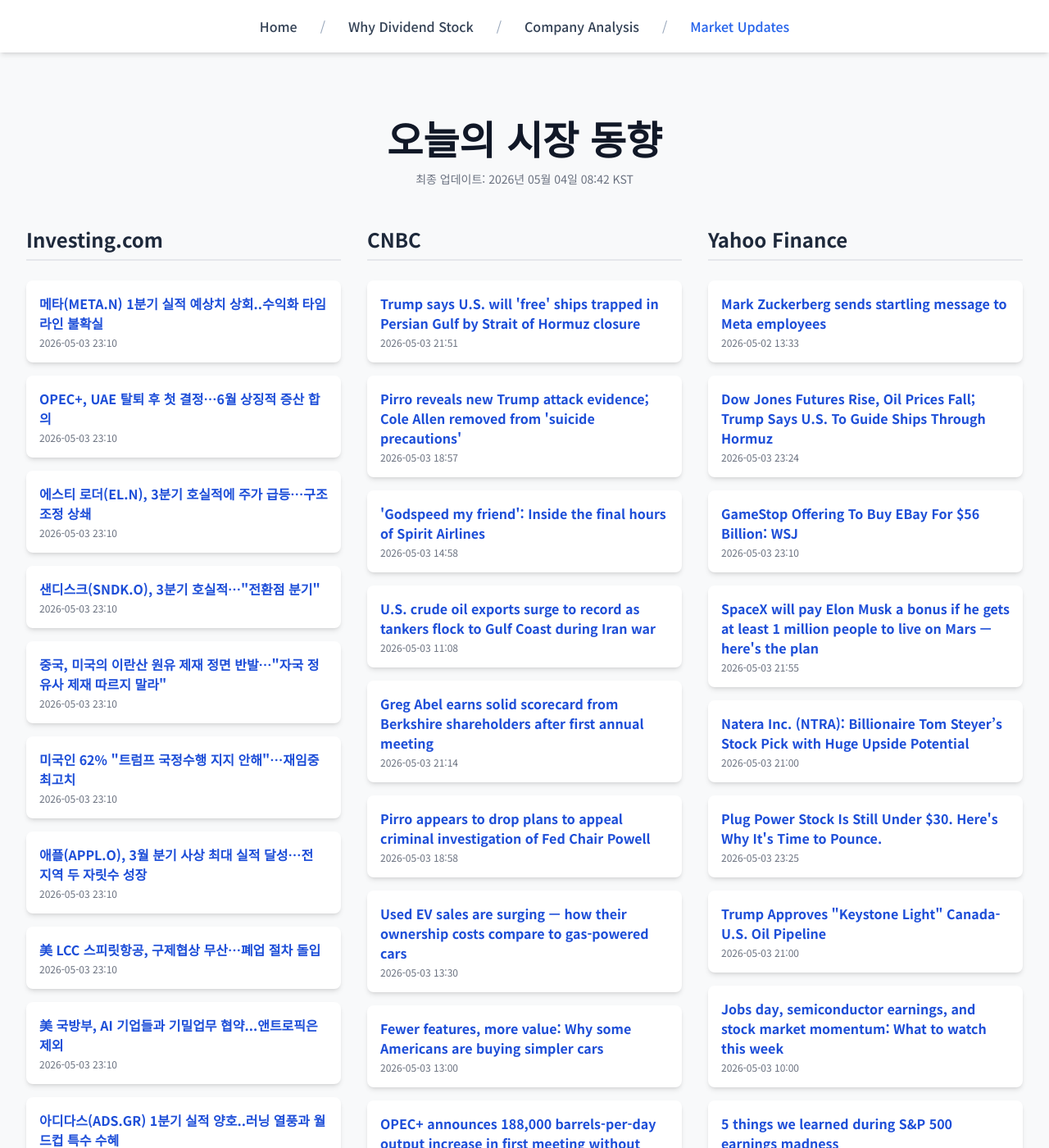
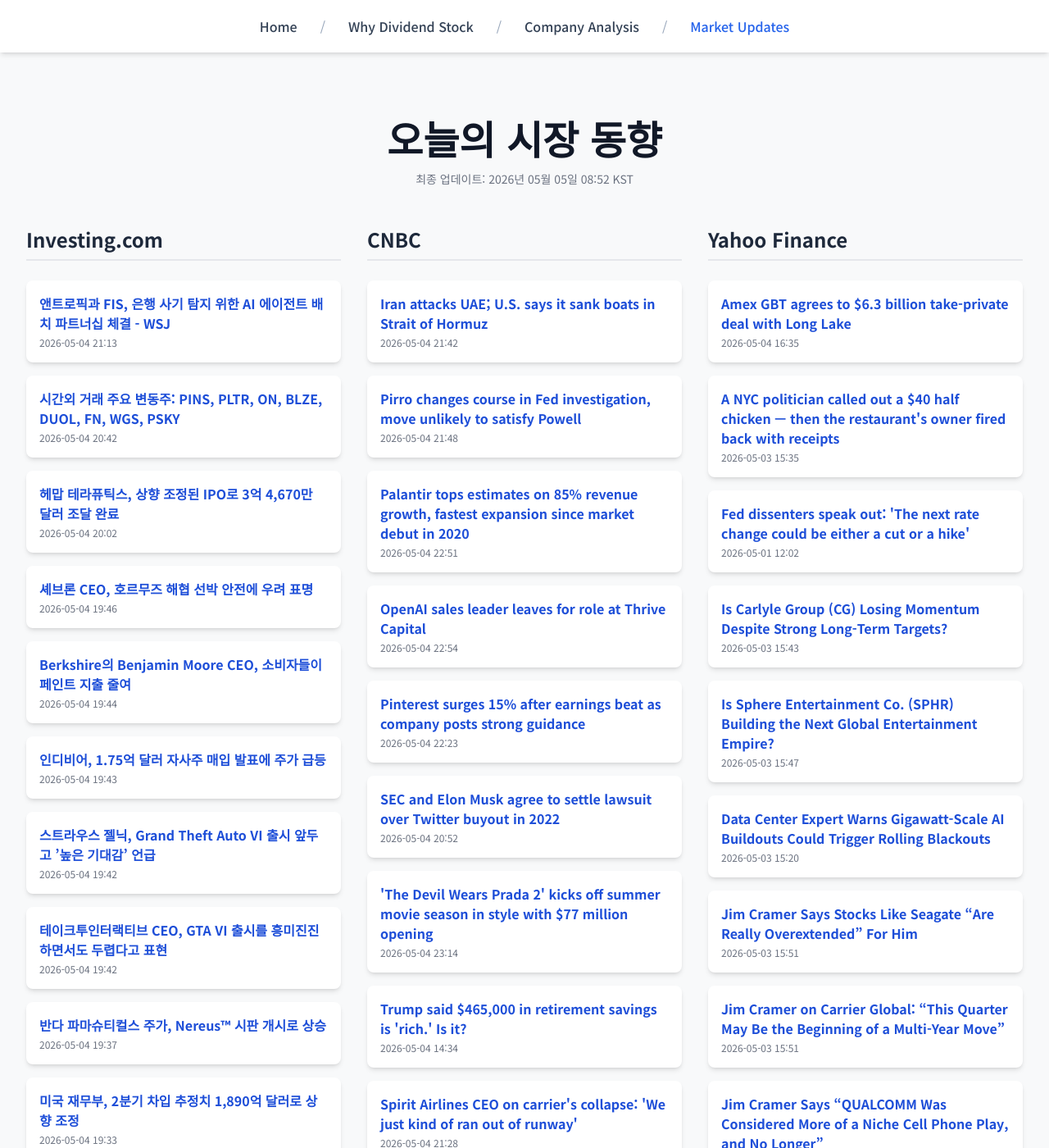
Before and after one commit to Kay-Hwang/my-company-analysis, a Jekyll site: the page built from market-updates.html, in a window 1280 px wide and 1400 px high. Shown: the whole window at 82% size. Built offline with Jekyll 4.4.1, drawn with Linux system fonts in a browser that asks for light colours; nearby versions of some CDN libraries; a script that is not in the unit is left out; some of the changed text lies outside the part shown.

Commit message:
Update daily data

```diff
--- a/_data/latest_data.json
+++ b/_data/latest_data.json
@@ -1,190 +1,190 @@
 {
-  "lastUpdated": "2026년 05월 04일 08:42 KST",
+  "lastUpdated": "2026년 05월 05일 08:52 KST",
   "news": {
     "investing": [
       {
-        "title": "메타(META.N) 1분기 실적 예상치 상회..수익화 타임라인 불확실",
-        "link": "https://kr.investing.com/news/stock-market-news/article-1924405",
-        "pubDate": "2026-05-03 23:10:26",
-        "summary": "메타(META.N) 1분기 실적 예상치 상회..수익화 타임라인 불확실"
+        "title": "앤트로픽과 FIS, 은행 사기 탐지 위한 AI 에이전트 배치 파트너십 체결 - WSJ",
+        "link": "https://kr.investing.com/news/stock-market-news/article-1926110",
+        "pubDate": "2026-05-04 21:13:59",
+        "summary": "앤트로픽과 FIS, 은행 사기 탐지 위한 AI 에이전트 배치 파트너십 체결 - WSJ"
       },
       {
-        "title": "OPEC+, UAE 탈퇴 후 첫 결정…6월 상징적 증산 합의",
-        "link": "https://kr.investing.com/news/stock-market-news/article-1924404",
-        "pubDate": "2026-05-03 23:10:26",
-        "summary": "OPEC+, UAE 탈퇴 후 첫 결정…6월 상징적 증산 합의"
+        "title": "시간외 거래 주요 변동주: PINS, PLTR, ON, BLZE, DUOL, FN, WGS, PSKY",
+        "link": "https://kr.investing.com/news/stock-market-news/article-432SI-1926045",
+        "pubDate": "2026-05-04 20:42:03",
+        "summary": "시간외 거래 주요 변동주: PINS, PLTR, ON, BLZE, DUOL, FN, WGS, PSKY"
       },
       {
-        "title": "에스티 로더(EL.N), 3분기 호실적에 주가 급등…구조조정 상쇄",
-        "link": "https://kr.investing.com/news/stock-market-news/article-1924403",
-        "pubDate": "2026-05-03 23:10:26",
-        "summary": "에스티 로더(EL.N), 3분기 호실적에 주가 급등…구조조정 상쇄"
+        "title": "헤맙 테라퓨틱스, 상향 조정된 IPO로 3억 4,670만 달러 조달 완료",
+        "link": "https://kr.investing.com/news/stock-market-news/article-432SI-1925902",
+        "pubDate": "2026-05-04 20:02:08",
+        "summary": "헤맙 테라퓨틱스, 상향 조정된 IPO로 3억 4,670만 달러 조달 완료"
       },
       {
-        "title": "샌디스크(SNDK.O), 3분기 호실적…\"전환점 분기\"",
-        "link": "https://kr.investing.com/news/stock-market-news/article-1924402",
-        "pubDate": "2026-05-03 23:10:25",
-        "summary": "샌디스크(SNDK.O), 3분기 호실적…\"전환점 분기\""
+        "title": "셰브론 CEO, 호르무즈 해협 선박 안전에 우려 표명",
+        "link": "https://kr.investing.com/news/stock-market-news/article-1925892",
+        "pubDate": "2026-05-04 19:46:26",
+        "summary": "셰브론 CEO, 호르무즈 해협 선박 안전에 우려 표명"
       },
       {
-        "title": "중국, 미국의 이란산 원유 제재 정면 반발…\"자국 정유사 제재 따르지 말라\"",
-        "link": "https://kr.investing.com/news/stock-market-news/article-1924401",
-        "pubDate": "2026-05-03 23:10:25",
-        "summary": "중국, 미국의 이란산 원유 제재 정면 반발…\"자국 정유사 제재 따르지 말라\""
+        "title": "Berkshire의 Benjamin Moore CEO, 소비자들이 페인트 지출 줄여",
+        "link": "https://kr.investing.com/news/stock-market-news/article-93CH-1925886",
+        "pubDate": "2026-05-04 19:44:08",
+        "summary": "Berkshire의 Benjamin Moore CEO, 소비자들이 페인트 지출 줄여"
       },
       {
-        "title": "미국인 62% \"트럼프 국정수행 지지 안해\"…재임중 최고치",
-        "link": "https://kr.investing.com/news/stock-market-news/article-1924400",
-        "pubDate": "2026-05-03 23:10:25",
-        "summary": "미국인 62% \"트럼프 국정수행 지지 안해\"…재임중 최고치"
+        "title": "인디비어, 1.75억 달러 자사주 매입 발표에 주가 급등",
+        "link": "https://kr.investing.com/news/stock-market-news/article-93CH-1925884",
+        "pubDate": "2026-05-04 19:43:22",
+        "summary": "인디비어, 1.75억 달러 자사주 매입 발표에 주가 급등"
       },
       {
-        "title": "애플(APPL.O), 3월 분기 사상 최대 실적 달성…전 지역 두 자릿수 성장",
-        "link": "https://kr.investing.com/news/stock-market-news/article-1924399",
-        "pubDate": "2026-05-03 23:10:24",
-        "summary": "애플(APPL.O), 3월 분기 사상 최대 실적 달성…전 지역 두 자릿수 성장"
+        "title": "스트라우스 젤닉, Grand Theft Auto VI 출시 앞두고 ’높은 기대감’ 언급",
+        "link": "https://kr.investing.com/news/stock-market-news/article-93CH-1925881",
+        "pubDate": "2026-05-04 19:42:16",
+        "summary": "스트라우스 젤닉, Grand Theft Auto VI 출시 앞두고 ’높은 기대감’ 언급"
       },
       {
-        "title": "美 LCC 스피릿항공, 구제협상 무산…폐업 절차 돌입",
-        "link": "https://kr.investing.com/news/stock-market-news/article-1924398",
-        "pubDate": "2026-05-03 23:10:24",
-        "summary": "美 LCC 스피릿항공, 구제협상 무산…폐업 절차 돌입"
+        "title": "테이크투인터랙티브 CEO, GTA VI 출시를 흥미진진하면서도 두렵다고 표현",
+        "link": "https://kr.investing.com/news/stock-market-news/article-1925885",
+        "pubDate": "2026-05-04 19:42:06",
+        "summary": "테이크투인터랙티브 CEO, GTA VI 출시를 흥미진진하면서도 두렵다고 표현"
       },
       {
-        "title": "美 국방부, AI 기업들과 기밀업무 협약...앤트로픽은 제외",
-        "link": "https://kr.investing.com/news/stock-market-news/article-1924397",
-        "pubDate": "2026-05-03 23:10:24",
-        "summary": "美 국방부, AI 기업들과 기밀업무 협약...앤트로픽은 제외"
+        "title": "반다 파마슈티컬스 주가, Nereus™ 시판 개시로 상승",
+        "link": "https://kr.investing.com/news/stock-market-news/article-93CH-1925877",
+        "pubDate": "2026-05-04 19:37:14",
+        "summary": "반다 파마슈티컬스 주가, Nereus™ 시판 개시로 상승"
       },
       {
-        "title": "아디다스(ADS.GR) 1분기 실적 양호..러닝 열풍과 월드컵 특수 수혜",
-        "link": "https://kr.investing.com/news/stock-market-news/article-1924396",
-        "pubDate": "2026-05-03 23:10:24",
-        "summary": "아디다스(ADS.GR) 1분기 실적 양호..러닝 열풍과 월드컵 특수 수혜"
+        "title": "미국 재무부, 2분기 차입 추정치 1,890억 달러로 상향 조정",
+        "link": "https://kr.investing.com/news/stock-market-news/article-93CH-1925872",
+        "pubDate": "2026-05-04 19:33:17",
+        "summary": "미국 재무부, 2분기 차입 추정치 1,890억 달러로 상향 조정"
       }
     ],
     "cnbc": [
       {
-        "title": "Trump says U.S. will 'free' ships trapped in Persian Gulf by Strait of Hormuz closure",
-        "link": "https://www.cnbc.com/2026/05/03/trump-iran-strait-of-hormuz-trapped-ships.html",
-        "pubDate": "Sun, 03 May 2026 21:51:04 GMT",
-        "summary": "Vessels have been largely unable to pass through the Strait of Hormuz for months, disrupting key supply chains."
+        "title": "Iran attacks UAE; U.S. says it sank boats in Strait of Hormuz",
+        "link": "https://www.cnbc.com/2026/05/04/iran-war-uae-trump-ceasefire-missiles.html",
+        "pubDate": "Mon, 04 May 2026 21:42:35 GMT",
+        "summary": "Stock market indices fell, and oil prices rose after the reported attack on the United Arab Emirates by Iran, which came nearly a month into a ceasefire."
       },
       {
-        "title": "Pirro reveals new Trump attack evidence; Cole Allen removed from 'suicide precautions'",
-        "link": "https://www.cnbc.com/2026/05/03/trump-assassination-cole-allen-suicide-pirro.html",
-        "pubDate": "Sun, 03 May 2026 18:57:58 GMT",
-        "summary": "Until U.S. Attorney Jeanine Pirro's comments, prosecutors had not disclosed whose bullet hit the agent."
+        "title": "Pirro changes course in Fed investigation, move unlikely to satisfy Powell",
+        "link": "https://www.cnbc.com/2026/05/03/pirro-fed-powell.html",
+        "pubDate": "Mon, 04 May 2026 21:48:07 GMT",
+        "summary": "The U.S. attorney opted not to appeal a ruling that had blocked her subpoenas to the Fed."
       },
       {
-        "title": "'Godspeed my friend': Inside the final hours of Spirit Airlines",
-        "link": "https://www.cnbc.com/2026/05/02/spirit-airlines-shutdown-inside-the-final-hours.html",
-        "pubDate": "Sun, 03 May 2026 14:58:24 GMT",
-        "summary": "Spirit Airlines ceased operations overnight after a failed government bailout."
+        "title": "Palantir tops estimates on 85% revenue growth, fastest expansion since market debut in 2020",
+        "link": "https://www.cnbc.com/2026/05/04/palantir-pltr-q1-earnings-report-2026.html",
+        "pubDate": "Mon, 04 May 2026 22:51:10 GMT",
+        "summary": "Palantir reported better-than-expected revenue and profit, driven by growth in sales to U.S. government agencies."
       },
       {
-        "title": "U.S. crude oil exports surge to record as tankers flock to Gulf Coast during Iran war",
-        "link": "https://www.cnbc.com/2026/05/03/us-crude-oil-exports-surge-to-record-as-tankers-flock-to-gulf-coast.html",
-        "pubDate": "Sun, 03 May 2026 11:08:46 GMT",
-        "summary": "Oil exports are booming from the U.S. Gulf Coast thanks to the Middle East supply disruption caused by the Iran war."
+        "title": "OpenAI sales leader leaves for role at Thrive Capital",
+        "link": "https://www.cnbc.com/2026/05/04/open-ai-executive-leaves-thrive-capital.html",
+        "pubDate": "Mon, 04 May 2026 22:54:54 GMT",
+        "summary": "James Dyett joined OpenAI in 2023, shortly after the company underwent a period of explosive growth with the launch of its ChatGPT chatbot."
       },
       {
-        "title": "Greg Abel earns solid scorecard from Berkshire shareholders after first annual meeting",
-        "link": "https://www.cnbc.com/2026/05/03/berkshire-ceo-greg-abel-earns-solid-first-scorecard-after-first-annual-meeting.html",
-        "pubDate": "Sun, 03 May 2026 21:14:08 GMT",
-        "summary": "The reviews from longtime shareholders and professional investors were broadly positive, even as many acknowledged the notable absence of Warren Buffett."
+        "title": "Pinterest surges 15% after earnings beat as company posts strong guidance",
+        "link": "https://www.cnbc.com/2026/05/04/pinterest-pins-q1-earnings-report-2026.html",
+        "pubDate": "Mon, 04 May 2026 22:23:54 GMT",
+        "summary": "Pinterest cut nearly 15% of its workforce and reduced office space in January as it pushes more resources into AI."
       },
       {
-        "title": "Pirro appears to drop plans to appeal criminal investigation of Fed Chair Powell",
-        "link": "https://www.cnbc.com/2026/05/03/pirro-fed-powell.html",
-        "pubDate": "Sun, 03 May 2026 18:58:42 GMT",
-        "summary": "The U.S. attorney shifted legal strategies in her investigation of Federal Reserve Chairman Jerome Powell just ahead of a deadline."
+        "title": "SEC and Elon Musk agree to settle lawsuit over Twitter buyout in 2022",
+        "link": "https://www.cnbc.com/2026/05/04/sec-and-elon-musk-agree-to-settle-lawsuit-over-twitter-buyout-in-2022.html",
+        "pubDate": "Mon, 04 May 2026 20:52:38 GMT",
+        "summary": "The SEC and Elon Musk agreed to settle a lawsuit filed by the regulator last year against the world's richest person."
       },
       {
-        "title": "Used EV sales are surging — how their ownership costs compare to gas-powered cars",
-        "link": "https://www.cnbc.com/2026/05/03/ev-ownership-costs.html",
-        "pubDate": "Sun, 03 May 2026 13:30:01 GMT",
-        "summary": "With more affordable electric vehicles hitting used-car lots, buyers should be aware of some ownership costs that may differ from those that come with gas cars."
+        "title": "'The Devil Wears Prada 2' kicks off summer movie season in style with $77 million opening",
+        "link": "https://www.cnbc.com/2026/05/04/the-devil-wears-prada-2-kicks-off-summer-box-office.html",
+        "pubDate": "Mon, 04 May 2026 23:14:02 GMT",
+        "summary": "Disney and 20th Century Studios' \"The Devil Wears Prada 2\" opened the summer movie season with $77 million in ticket sales."
       },
       {
-        "title": "Fewer features, more value: Why some Americans are buying simpler cars",
-        "link": "https://www.cnbc.com/2026/05/03/why-some-americans-are-buying-simpler-cars.html",
-        "pubDate": "Sun, 03 May 2026 13:00:01 GMT",
-        "summary": "Cloth seats, manual controls and analog gauges are back as buyers look for cars with sticker prices closer to $30,000."
+        "title": "Trump said $465,000 in retirement savings is 'rich.' Is it?",
+        "link": "https://www.cnbc.com/2026/05/04/trump-retirement-savings-rich.html",
+        "pubDate": "Mon, 04 May 2026 14:34:11 GMT",
+        "summary": "President Donald Trump said savers who build a $465,000 nest egg would be \"rich.\" Whether that's true depends on one's perception of wealth."
       },
       {
-        "title": "OPEC+ announces 188,000 barrels-per-day output increase in first meeting without UAE",
-        "link": "https://www.cnbc.com/2026/05/03/opec-announces-188000-barrels-per-day-output-increase-.html",
-        "pubDate": "Sun, 03 May 2026 11:28:54 GMT",
-        "summary": "Concerns around production were amplified further last week with news of the UAE's shock departure."
+        "title": "Spirit Airlines CEO on carrier's collapse: 'We just kind of ran out of runway'",
+        "link": "https://www.cnbc.com/2026/05/04/spirit-airlines-shut-down-ceo-dave-davis.html",
+        "pubDate": "Mon, 04 May 2026 21:28:34 GMT",
+        "summary": "Spirit Airlines shut down before dawn on Saturday ending its run as the most famous U.S. discount airline."
       },
       {
-        "title": "Greg Abel rules out Berkshire break-up, stresses continuity with Buffett's legacy at annual meeting",
-        "link": "https://www.cnbc.com/2026/05/03/berkshire-annual-meeting-greg-abel-rules-out-break-up-stressing-continuity-with-buffett.html",
-        "pubDate": "Sun, 03 May 2026 23:14:58 GMT",
-        "summary": "New CEO Greg Abel did most of the talking at his first Berkshire Hathaway shareholders meeting, but Warren Buffett was still a major presence."
+        "title": "Paramount earnings, revenue beat expectations as streaming business offers a boost",
+        "link": "https://www.cnbc.com/2026/05/04/paramount-skydance-psky-earnings-q1-2026.html",
+        "pubDate": "Mon, 04 May 2026 20:48:58 GMT",
+        "summary": "Paramount Skydance said it added streaming subscribers during the first quarter even as it instituted its first price hike since 2024."
       }
     ],
     "yahoo": [
       {
-        "title": "Mark Zuckerberg sends startling message to Meta employees",
-        "link": "https://finance.yahoo.com/markets/stocks/articles/mark-zuckerberg-sends-startling-message-133300156.html",
-        "pubDate": "2026-05-02T13:33:00Z",
-        "summary": "Mark Zuckerberg sends startling message to Meta employees"
+        "title": "Amex GBT agrees to $6.3 billion take-private deal with Long Lake",
+        "link": "https://finance.yahoo.com/markets/stocks/articles/amex-gbt-agrees-6-3-163512714.html",
+        "pubDate": "2026-05-04T16:35:12Z",
+        "summary": "Amex GBT agrees to $6.3 billion take-private deal with Long Lake"
       },
       {
-        "title": "Dow Jones Futures Rise, Oil Prices Fall; Trump Says U.S. To Guide Ships Through Hormuz",
-        "link": "https://www.investors.com/market-trend/stock-market-today/dow-jones-futures-sp-500-apple-broadcom-buy-zones/?src=A00220&yptr=yahoo",
-        "pubDate": "2026-05-03T23:24:15Z",
-        "summary": "Dow Jones Futures Rise, Oil Prices Fall; Trump Says U.S. To Guide Ships Through Hormuz"
+        "title": "A NYC politician called out a $40 half chicken — then the restaurant's owner fired back with receipts",
+        "link": "https://finance.yahoo.com/economy/articles/nyc-politician-called-40-half-153500077.html",
+        "pubDate": "2026-05-03T15:35:00Z",
+        "summary": "A NYC politician called out a $40 half chicken — then the restaurant's owner fired back with receipts"
       },
       {
-        "title": "GameStop Offering To Buy EBay For $56 Billion: WSJ",
-        "link": "https://www.investors.com/news/gamestop-stock-gears-up-for-ebay-takeover-offer/?src=A00220&yptr=yahoo",
-        "pubDate": "2026-05-03T23:10:50Z",
-        "summary": "GameStop Offering To Buy EBay For $56 Billion: WSJ"
+        "title": "Fed dissenters speak out: 'The next rate change could be either a cut or a hike'",
+        "link": "https://finance.yahoo.com/economy/policy/article/fed-dissenters-speak-out-the-next-rate-change-could-be-either-a-cut-or-a-hike-120208774.html",
+        "pubDate": "2026-05-01T12:02:08Z",
+        "summary": "Fed dissenters speak out: 'The next rate change could be either a cut or a hike'"
       },
       {
-        "title": "SpaceX will pay Elon Musk a bonus if he gets at least 1 million people to live on Mars — here's the plan",
-        "link": "https://finance.yahoo.com/markets/stocks/articles/spacex-pay-elon-musk-bonus-215500297.html",
-        "pubDate": "2026-05-03T21:55:00Z",
-        "summary": "SpaceX will pay Elon Musk a bonus if he gets at least 1 million people to live on Mars — here's the plan"
+        "title": "Is Carlyle Group (CG) Losing Momentum Despite Strong Long-Term Targets?",
+        "link": "https://finance.yahoo.com/markets/stocks/articles/carlyle-group-cg-losing-momentum-154305607.html",
+        "pubDate": "2026-05-03T15:43:05Z",
+        "summary": "Is Carlyle Group (CG) Losing Momentum Despite Strong Long-Term Targets?"
       },
       {
-        "title": "Natera Inc. (NTRA): Billionaire Tom Steyer’s Stock Pick with Huge Upside Potential",
-        "link": "https://finance.yahoo.com/markets/stocks/articles/natera-inc-ntra-billionaire-tom-210059897.html",
-        "pubDate": "2026-05-03T21:00:59Z",
-        "summary": "Natera Inc. (NTRA): Billionaire Tom Steyer’s Stock Pick with Huge Upside Potential"
+        "title": "Is Sphere Entertainment Co. (SPHR) Building the Next Global Entertainment Empire?",
+        "link": "https://finance.yahoo.com/markets/stocks/articles/sphere-entertainment-co-sphr-building-154727671.html",
+        "pubDate": "2026-05-03T15:47:27Z",
+        "summary": "Is Sphere Entertainment Co. (SPHR) Building the Next Global Entertainment Empire?"
       },
       {
-        "title": "Plug Power Stock Is Still Under $30. Here's Why It's Time to Pounce.",
-        "link": "https://finance.yahoo.com/markets/stocks/articles/plug-power-stock-still-under-232500523.html",
-        "pubDate": "2026-05-03T23:25:00Z",
-        "summary": "Plug Power Stock Is Still Under $30. Here's Why It's Time to Pounce."
+        "title": "Data Center Expert Warns Gigawatt-Scale AI Buildouts Could Trigger Rolling Blackouts",
+        "link": "https://finance.yahoo.com/sectors/energy/articles/data-center-expert-warns-gigawatt-152037046.html",
+        "pubDate": "2026-05-03T15:20:37Z",
+        "summary": "Data Center Expert Warns Gigawatt-Scale AI Buildouts Could Trigger Rolling Blackouts"
       },
       {
-        "title": "Trump Approves \"Keystone Light\" Canada-U.S. Oil Pipeline",
-        "link": "https://finance.yahoo.com/sectors/energy/articles/trump-approves-keystone-light-canada-210000853.html",
-        "pubDate": "2026-05-03T21:00:00Z",
-        "summary": "Trump Approves \"Keystone Light\" Canada-U.S. Oil Pipeline"
+        "title": "Jim Cramer Says Stocks Like Seagate  “Are Really Overextended” For Him",
+        "link": "https://finance.yahoo.com/markets/stocks/articles/jim-cramer-says-stocks-seagate-155101462.html",
+        "pubDate": "2026-05-03T15:51:01Z",
+        "summary": "Jim Cramer Says Stocks Like Seagate  “Are Really Overextended” For Him"
       },
       {
-        "title": "Jobs day, semiconductor earnings, and stock market momentum: What to watch this week",
-        "link": "https://finance.yahoo.com/markets/article/jobs-day-semiconductor-earnings-and-stock-market-momentum-what-to-watch-this-week-100000536.html",
-        "pubDate": "2026-05-03T10:00:00Z",
-        "summary": "Jobs day, semiconductor earnings, and stock market momentum: What to watch this week"
+        "title": "Jim Cramer on Carrier Global: “This Quarter May Be the Beginning of a Multi-Year Move”",
+        "link": "https://finance.yahoo.com/markets/stocks/articles/jim-cramer-carrier-global-quarter-155106766.html",
+        "pubDate": "2026-05-03T15:51:06Z",
+        "summary": "Jim Cramer on Carrier Global: “This Quarter May Be the Beginning of a Multi-Year Move”"
       },
       {
-        "title": "5 things we learned during S&P 500 earnings madness",
-        "link": "https://finance.yahoo.com/markets/article/5-things-we-learned-during-sp-500-earnings-madness-123000342.html",
-        "pubDate": "2026-05-03T12:30:00Z",
-        "summary": "5 things we learned during S&P 500 earnings madness"
+        "title": "Jim Cramer Says “QUALCOMM Was Considered More of a Niche Cell Phone Play, and No Longer”",
+        "link": "https://finance.yahoo.com/markets/stocks/articles/jim-cramer-says-qualcomm-considered-155109009.html",
+        "pubDate": "2026-05-03T15:51:09Z",
+        "summary": "Jim Cramer Says “QUALCOMM Was Considered More of a Niche Cell Phone Play, and No Longer”"
       },
       {
-        "title": "'It's a boom': Wall Street sees more market gains as strong earnings fuel the AI trade",
-        "link": "https://finance.yahoo.com/markets/article/its-a-boom-wall-street-sees-more-market-gains-as-strong-earnings-fuel-the-ai-trade-130032453.html",
-        "pubDate": "2026-05-03T13:00:32Z",
-        "summary": "'It's a boom': Wall Street sees more market gains as strong earnings fuel the AI trade"
+        "title": "Jim Cramer Explains the Role of Teradyne in the Data Center Build Out",
+        "link": "https://finance.yahoo.com/markets/stocks/articles/jim-cramer-explains-role-teradyne-155108547.html",
+        "pubDate": "2026-05-03T15:51:08Z",
+        "summary": "Jim Cramer Explains the Role of Teradyne in the Data Center Build Out"
       }
     ]
   }
```
